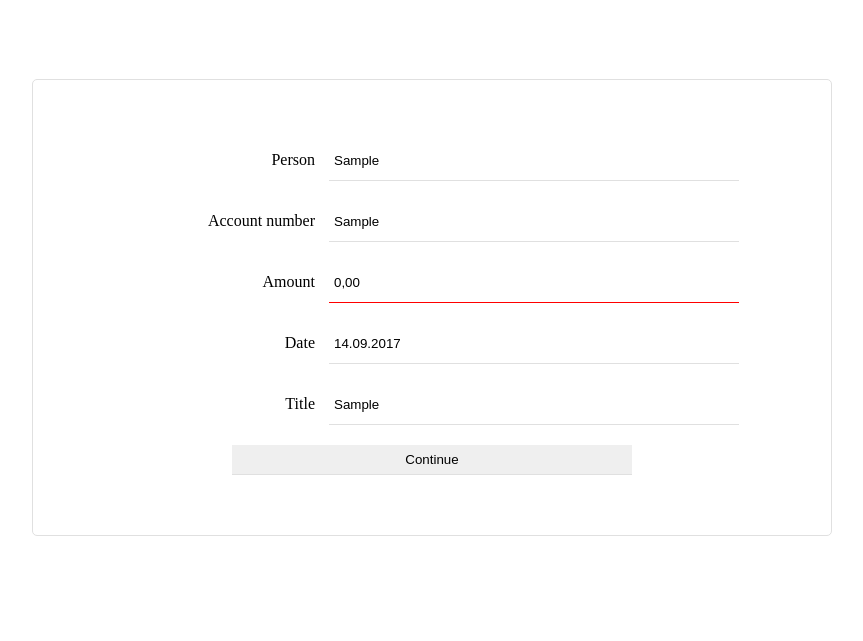
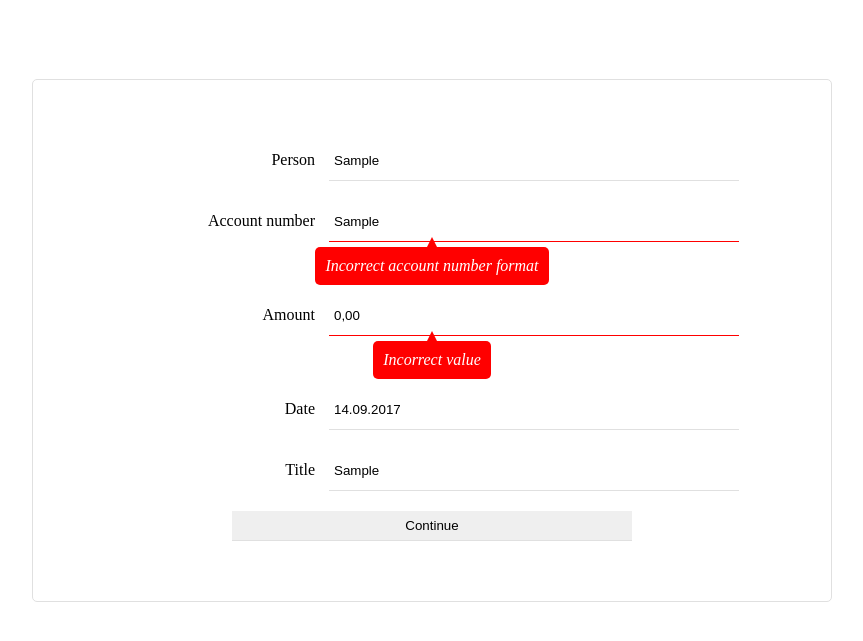
Before and after one commit to k-krusiec/formValidation, a plain HTML site: page index.html in a window 1280 px wide. Both pictures are taken after typing "Sample", "Sample", "Sample" into the empty fields and a click on the input "Continue". Shown: the part 79-720 px from the top of the page, without its empty margins (208-1071 px from the left). Drawn offline with Linux system fonts and the light colour scheme.

Commit message:
improved errors display

```diff
--- a/css/style.css
+++ b/css/style.css
@@ -38,3 +38,28 @@ input:focus {
 .error {
   border-bottom: 1px solid red;
 }
+
+.error-sausage {
+  position: relative;
+  display: inline-block;
+  max-width: 300px;
+  margin: -5px 0 0 0;
+  padding: 10px;
+  background: red;
+  border-radius: 5px;
+  text-align: left;
+  font-style: italic;
+  color: white;
+}
+
+.error-sausage:before {
+  position: absolute;
+  top: -10px;
+  left: calc(50% - 5px);
+  content: '';
+  width: 0;
+  height: 0;
+  border-left: 5px solid transparent;
+  border-right: 5px solid transparent;
+  border-bottom: 10px solid red;
+}
--- a/js/app.js
+++ b/js/app.js
@@ -11,12 +11,12 @@ var Module = (function() {
     empty: 'This field is required',
     text: {
       badFormat: 'Incorrect text format',
-      toLong: 'Text should be no longer than 100 characters',
+      toLong: 'Text should be no longer than 100 characters'
     },
     accountNumber: {
       badFormat: 'Incorrect account number format',
       toShort: 'Account number is to short',
-      toLong: 'Account number is to long',
+      toLong: 'Account number is to long'
     },
     amount: {
       badValue: 'Incorrect value',
@@ -26,155 +26,164 @@ var Module = (function() {
       badFormat: 'Incorrect date format',
       badValue: 'Incorrect date'
     }
-
   };
 
-  var setDateField = function() {
+  var setTodaysDate = function() {
     var d = new Date();
     var month = d.getMonth() + 1;
     var day = d.getDate();
 
-    return (day < 10 ? '0' : '') + day + "." + (month < 10 ? '0' : '') + month + '.' + d.getFullYear()
-  }
+    return (day < 10 ? '0' : '') + day + "." + (month < 10 ? '0' : '') + month + '.' + d.getFullYear();
+  };
 
-  var showFieldValidation = function(input, isValid) {
+  var showFieldValidation = function(input, isValid, eMsg) {
+    var inputParent = input.parentNode;
+    var errTemplate = '<p class="error-sausage err-' + input.id +'">' + eMsg + '</p>';
     if (!isValid) {
       // if (!input.parentNode.className
         // || input.parentNode.className.indexOf(options.classError) === -1) {
         // input.parentNode.className += ' ' + options.classError;
-      if (!input.className
-        || input.className.indexOf(options.classError) === -1 ) {
+      if (!input.className || input.className.indexOf(options.classError) === -1) {
         input.className += ' ' + options.classError;
       }
+      if (inputParent.lastChild.nodeName !== 'P') {
+        inputParent.insertAdjacentHTML('beforeend', errTemplate);
+      } else {
+        inputParent.lastChild.innerText = eMsg;
+      }
+
     } else {
       var regError = new RegExp('(\\s|^)' + options.classError + '(\\s|$)');
-      // console.log(regError);
       // input.parentNode.className = input.parentNode.className.replace(regError, '');
       input.className = input.className.replace(regError, '');
+      inputParent.lastChild.outerHTML  = ''; //wywapa okienko z błędem
     }
-  }
+  };
 
   var testInputText = function(input) {
     var inputValue = input.value;
     var pattern = /^([0-9a-zA-ZąćęłńóśźżĄĆĘŁŃÓŚŹŻ\.\-\"\(\)\s])+$/;
     var isValid = true;
+    var eMsg;
 
     if (!inputValue) {
       isValid = false;
-      console.log(errorMsg.empty);
+      eMsg = errorMsg.empty;
     } else if (inputValue.length > 100) {
       isValid = false;
-      console.log(errorMsg.text.toLong);
+      eMsg = errorMsg.text.toLong;
     } else if (!pattern.test(inputValue)) {
       isValid = false;
-      console.log(errorMsg.text.badFormat);
+      eMsg = errorMsg.text.badFormat;
     }
 
     if (isValid) {
-      showFieldValidation(input, true);
+      showFieldValidation(input, true, eMsg);
       return true;
     } else {
-      showFieldValidation(input, false);
+      showFieldValidation(input, false, eMsg);
       return false;
     }
-  }
+  };
 
-  var testAccNumber = function (input) {
-    var inputValue = input.value.trim().replace(/\s/g,'');
+  var testAccNumber = function(input) {
+    var inputValue = input.value.replace(/\s/g,'');
     var pattern = /^[0-9]{2}\s?([0-9]{4}\s?){5}([0-9]{4})$/;
     var isValid = true;
+    var eMsg;
 
     if (!inputValue) {
       isValid = false;
-      console.log(errorMsg.empty);
-    } else if (inputValue.length >= 26) {
-      if (!pattern.test(inputValue)) {
+      eMsg = errorMsg.empty;
+    } else if ((!pattern.test(inputValue) && isNaN(inputValue)) || (inputValue.length > 0 && inputValue.length !== 26)) {
         isValid = false;
-        console.log(errorMsg.amount.badFormat);
+        eMsg = errorMsg.accountNumber.badFormat;
       }
-    }
 
     if (isValid) {
-      showFieldValidation(input, true);
+      showFieldValidation(input, true, eMsg);
       return true;
     } else {
-      showFieldValidation(input, false);
+      showFieldValidation(input, false, eMsg);
       return false;
     }
-  }
+  };
 
   var testAmountValue = function(input) {
     var inputValue = input.value;
     var pattern = /^[0-9\s?]{1,}([\s\.|\,]?){1}[0-9]{0,2}$/;
     var isValid = true;
+    var eMsg;
 
     if (!inputValue) {
       isValid = false;
-      console.log(errorMsg.empty);
+      eMsg = errorMsg.empty;
     } else if (!pattern.test(inputValue)) {
       isValid = false;
-      console.log(errorMsg.amount.badValue);
+      eMsg = errorMsg.amount.badValue;
     } else if (inputValue.charAt(0) === ',' || inputValue.charAt(0) === '.') {
       isValid = false;
-      console.log(errorMsg.amount.badValue);
+      eMsg = errorMsg.amount.badValue;
     } else if (inputValue.length > 0 || inputValue.indexOf(',') !== -1) {
         inputValue = parseFloat(inputValue.replace(/\s/g,'').replace(/\,/g,'.')).toFixed(2);
         if (inputValue <= 0) {
           isValid = false;
-          console.log(errorMsg.amount.badValue);
+          eMsg = errorMsg.amount.badValue
         }
     }
 
     if (isValid) {
-      showFieldValidation(input, true);
+      showFieldValidation(input, true, eMsg);
       return true;
     } else {
-      showFieldValidation(input, false);
+      showFieldValidation(input, false, eMsg);
       return false;
     }
-  }
+  };
 
   var testDateValue = function(input) {
     var inputValue = input.value;
     var pattern = /^(0[1-9]|[12][0-9]|3[01])[-/.](0[1-9]|1[012])[- /.](19|20\d\d)$/;
     var isValid = true;
+    var usersDate;
+    var today = setTodaysDate();
+    var eMsg;
 
     inputValue = inputValue.replace(/\s/g,'').replace(/\,/g,'.').replace(/\-/g,'').replace(/\//g,'.');
-    var usersDate = inputValue.split('.');
+
+    usersDate = inputValue.split('.');
     usersDate = new Date(usersDate[2],usersDate[1]-1,usersDate[0]);
     usersDate = usersDate.getTime() / 1000;
 
-    var today = setDateField();
     today = today.split('.');
+
     todaySec = new Date(today[2],today[1]-1,today[0]);
     todaySec = todaySec.getTime() / 1000;
 
     if (!inputValue) {
       isValid = false;
-      console.log(errorMsg.empty);
+      eMsg = errorMsg.empty;
     } else if (!pattern.test(inputValue)) {
       isValid = false;
-      console.log(errorMsg.date.badFormat);
+      eMsg = errorMsg.date.badFormat;
     } else if (todaySec > usersDate) {
       isValid = false;
-      console.log(errorMsg.date.badValue);
+      eMsg = errorMsg.date.badValue;
     }
 
     if (isValid) {
-      showFieldValidation(input, true);
+      showFieldValidation(input, true, eMsg);
       return true;
     } else {
-      showFieldValidation(input, false);
+      showFieldValidation(input, false, eMsg);
       return false;
     }
-  }
+  };
 
   var prepareElements = function() {
     //znajdź elementy które mają dataset 'data-validation'
     var elements = options.form.querySelectorAll('input[required], textarea[required], select[required]');
-    var dateInput = options.form.querySelector('input[data-type="date"]').value = setDateField();
-
-    // console.log( elements );
+    var dateInput = options.form.querySelector('input[data-type="date"]').value = setTodaysDate();
 
     //https://css-tricks.com/snippets/javascript/loop-queryselectorall-matches/
     var forEach = function(array, callback, scope) {
@@ -184,11 +193,9 @@ var Module = (function() {
     };
 
     forEach(elements, function(index, element) {
-      // console.log('element: ', element); // passes index + value back!
       element.removeAttribute('required');
       element.className += ' required';
       if (element.nodeName.toUpperCase() === 'INPUT') {
-        // console.log( element );
         var dataType = element.dataset.type;
 
         if (!dataType) {
@@ -200,19 +207,16 @@ var Module = (function() {
         //standars input validations
         if (dataType === 'TEXT') {
           element.addEventListener('keyup', function() {testInputText(element)});
-          element.addEventListener('blur', function () {testInputText(element)});
+          element.addEventListener('blur', function() {testInputText(element)});
         }
         // if (dataType === 'NUMBER') {
-        //   console.log('dataType: ', element.name, dataType);
         //   element.addEventListener('keyup', function() {console.log(element.value);});
         //   element.addEventListener('blur', function() {console.log(element.value);});
         // }
         // if (dataType == 'CHECKBOX') {
-        //   console.log('dataType: ', element.name, dataType);
         //   element.addEventListener('click', function() {console.log(element.value);});
         // }
         // if (dataType == 'RADIO') {
-        //   console.log('dataType: ', element.name, dataType);
         //   element.addEventListener('click', function() {console.log(element.value);});
         // }
 
@@ -239,7 +243,7 @@ var Module = (function() {
       //   element.addEventListener( 'change', function () { console.log( element.value ); } );
       // }
     });
-  }
+  };
 
   var formSubmit = function() {
     options.form.addEventListener('submit', function(e) {
@@ -282,10 +286,7 @@ var Module = (function() {
         // if (element.nodeName.toUpperCase() == 'SELECT') {
         //   if (!testInputSelect(element)) validated = false;
         // }
-      })
-
-      console.log(validated);
-      console.log(this);
+      });
 
       if (validated) {
         this.submit();
@@ -293,8 +294,8 @@ var Module = (function() {
         return false;
       }
 
-    })
-  }
+    });
+  };
 
   var init = function(_options) { // to jest parametr z Module.init({form : form});
     options = {
@@ -303,19 +304,17 @@ var Module = (function() {
     }
     //jeżeli nie ma forma to daj warn w konsoli
     //sprawdza w funkcji init -> options -> form
-    if ( options.form === null
-      || options.form === undefined
-      || options.form.length === 0 ) {
-            console.warn('Module: Źle przekazany formularz');
-            return false;
-        }
+    if ( options.form === null || options.form === undefined || options.form.length === 0 ) {
+      console.warn('Module: Źle przekazany formularz');
+      return false;
+    }
 
     prepareElements();
     formSubmit();
-  }
+  };
 
   return {
     init: init
-  }
+  };
 
 })();
```
